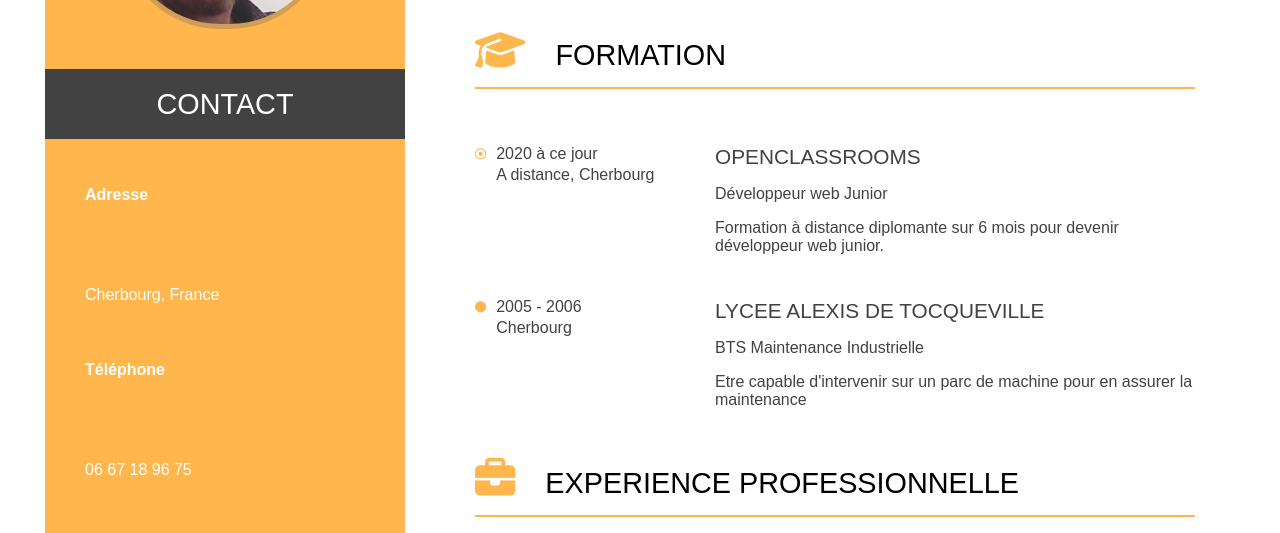
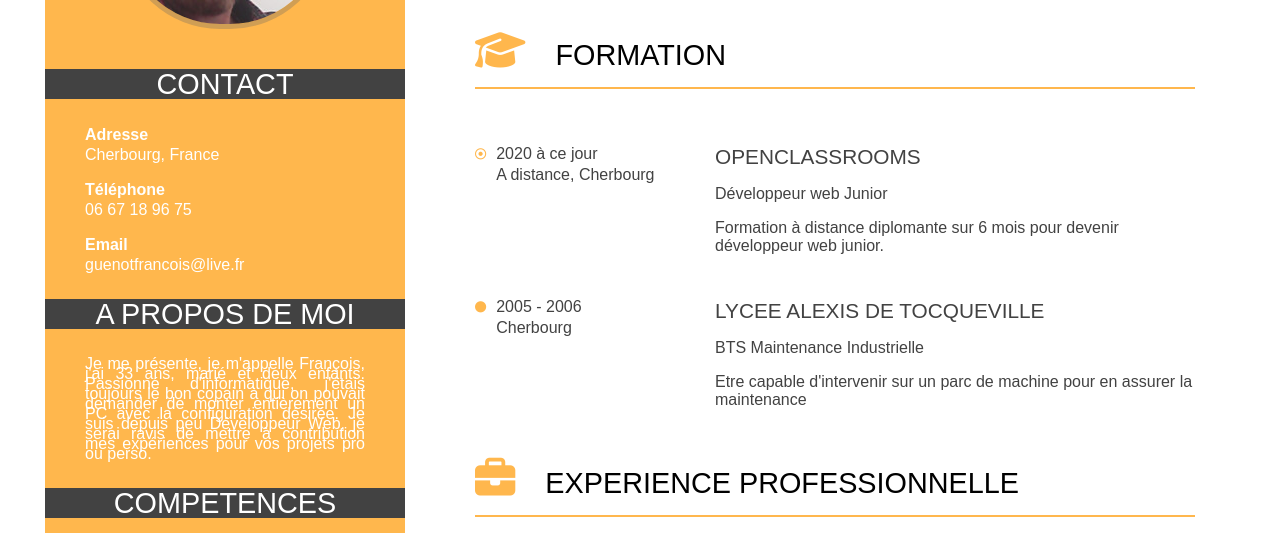
Before and after one commit to francoisguenot/Projet2_Cr-ation_CV_En_Ligne, a plain HTML site: page index.html in a window 1280 px wide. Shown: the part 251-784 px from the top of the page. Drawn offline with Linux system fonts and the light colour scheme.

Commit message:
Update styles.css

```diff
--- a/styles.css
+++ b/styles.css
@@ -148,7 +148,7 @@ aside {
     padding-top: 50px;
     color: #FFF;
     text-align: justify;
-    line-height: 50px;
+    line-height: 10px;
 
 }
 
```
